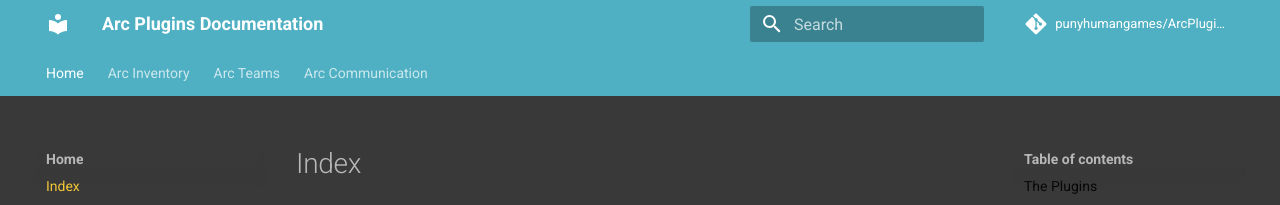
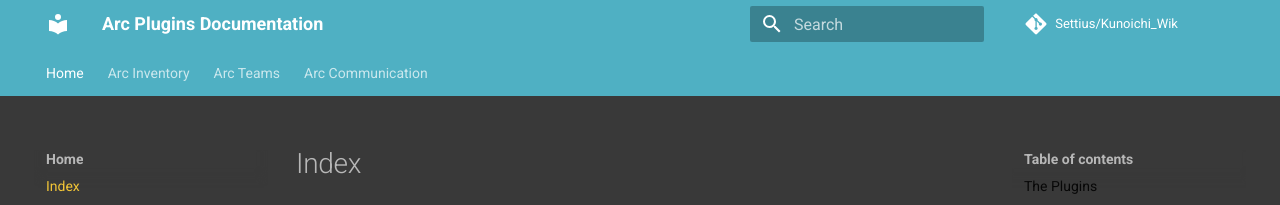
Before and after one commit to Settius/KunoichiWiki, an MkDocs documentation site: the page built from docs/index.md, in a window 1280 px wide. Shown: the top 205 px of the page. Built offline with MkDocs 1.6.1 and Material for MkDocs 9.7.7, drawn with Linux system fonts in a browser that asks for light colours; comment, search, counter and statistics services are not loaded.

Commit message:
mkdocs update

```diff
--- a/mkdocs.yml
+++ b/mkdocs.yml
@@ -1,9 +1,9 @@
 site_name: Arc Plugins Documentation
-site_description: 'Documentation for the Arc Plugins'
-site_author: 'Puny Human'
+site_description: 'Documentation for the Kunoichi Wiki'
+site_author: 'Settius'
 docs_dir: docs/
-repo_name: 'punyhumangames/ArcPluginsDocumentation'
-repo_url: 'https://github.com/punyhumangames/ArcPluginsDocumentation'
+repo_name: 'Settius/Kunoichi_Wik'
+repo_url: 'https://github.com/Settius/Kunoichi_Wiki'
 copyright : Copyright &copy; 2020-2021 Puny Human
 extra_css:
   - stylesheets/extra.css
```
